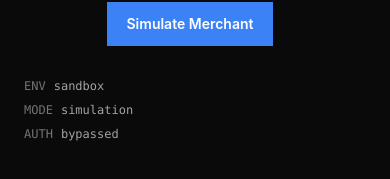
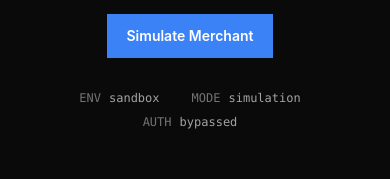
Before and after one commit to Potassiumzz/payment-gateway, a React (Vite) app in the folder frontend/: page / in a window 390 px wide. Shown: the part 517-696 px from the top of the page. Built offline with nearby package versions, Linux system fonts and the light colour scheme; no server answers.

Commit message:
fix: home page layout on smaller devices

```diff
--- a/frontend/src/pages/home/Home.tsx
+++ b/frontend/src/pages/home/Home.tsx
@@ -5,7 +5,7 @@ import { META_INFO } from "@/pages/home/data/hero-data";
 export default function Home() {
   return (
     <div className="flex flex-col items-center justify-center flex-1">
-      <section className="flex-1 flex flex-col justify-center px-6 md:px-16 max-w-3xl mx-auto w-full">
+      <section className="flex-1 flex flex-col justify-center px-6 md:px-16 max-w-3xl mx-auto w-full text-center md:text-start">
 
         <div className="mb-3">
           <span className="font-sans text-xs text-primary/90 tracking-widest uppercase">
@@ -33,7 +33,7 @@ export default function Home() {
           </Link>
         </div>
 
-        <div className="mt-8 md:mt-16 flex flex-col md:flex-row flex-wrap gap-x-8 gap-y-2">
+        <div className="mt-8 md:mt-16 flex justify-center md:flex-row md:justify-start flex-wrap gap-x-8 gap-y-2">
           {META_INFO.map(({ key, value }) => (
             <div key={key} className="flex items-center gap-2 font-mono text-xs cursor-default">
               <span className="text-text-muted">{key}</span>
```
